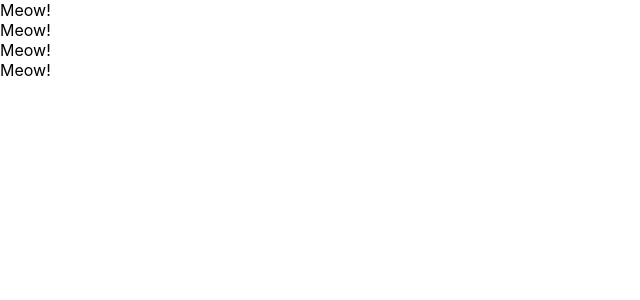
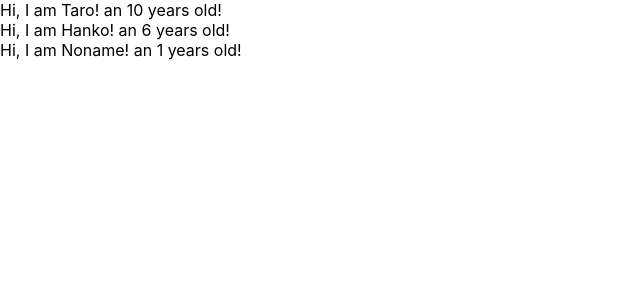
Before and after one commit to shun1521/udemy-react-redux-crud-application, a React (Create React App) app: page / in a window 1280 px wide. Shown: the top 300 px of the page, without its empty margins (0-640 px from the left). Built offline with nearby package versions, Linux system fonts and the light colour scheme.

Commit message:
learn props of components

```diff
--- a/src/App.js
+++ b/src/App.js
@@ -11,21 +11,31 @@
 //  }
 //}
 
-const Cat = ()=>{
+const User = (props)=>{
   return (
     <div>
-    Meow!
+    Hi, I am {props.name}! an {props.age} years old!
     </div>
   )
 }
+
+User.defaultProps = {
+  age:1
+}
+
 const App = ()=>{
+  const profiles = [
+    {name: "Taro",age:10},
+    {name: "Hanko",age:6},
+    {name:"Noname",}
+  ]
   return (
     <div>
-    <Cat />
-    <Cat />
-    <Cat />
-    <Cat />
-    </div>
+    {
+    profiles.map((profile,index) => {
+      return <User name={profile.name} age =  {profile.age} key = {index}/>
+})}
+  </div>
   )
 }
 export default App;
```
